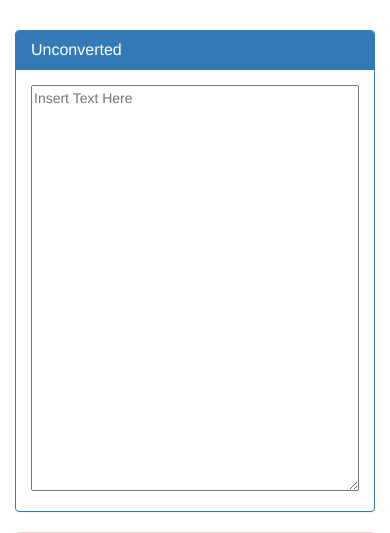
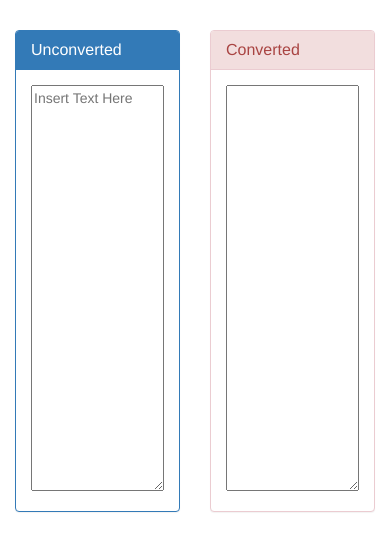
Before and after one commit to danieljeng/text-converter, a plain HTML site: page index.html in a window 390 px wide. Shown: the top 533 px of the page. Drawn offline with Linux system fonts and the light colour scheme.

Commit message:
Add meta keywords and description, add favicon, set to col-xs-6 for mobile, make converted textarea read only

```diff
--- a/index.html
+++ b/index.html
@@ -6,8 +6,14 @@
     <meta charset="utf-8">
     <meta http-equiv="X-UA-Compatible" content="IE=edge">
     <meta name="viewport" content="width=device-width, initial-scale=1.0">
+    <meta name="keywords" content="text converter, text, converter, converta, bored, anti spellcheck, spellcheck, text filter, bro">
+    <meta name="description" content="Use this text converter to turn normal text more interesting.">
 
     <title>Text Converter</title>
+
+    <link rel="shortcut icon"
+          type="image/x-icon"
+          href="images/favicon.ico">
 
     <link rel="stylesheet" href="frameworks/bootstrap/bootstrap.min.css">
     <link rel="stylesheet" href="fonts/font-awesome/css/font-awesome.min.css">
@@ -28,7 +34,7 @@
 
         <div class="row m-t-30">
 
-            <div class="col-sm-6">
+            <div class="col-xs-6">
 
                 <div class="panel panel-primary">
 
@@ -44,7 +50,7 @@
 
             </div>
 
-            <div class="col-sm-6">
+            <div class="col-xs-6">
 
                 <div class="panel panel-danger">
 
@@ -53,7 +59,7 @@
                     </div>
 
                     <div class="panel-body">
-                        <textarea id="textareaConverted" rows="20"></textarea>
+                        <textarea id="textareaConverted" rows="20" readonly></textarea>
                     </div>
 
                 </div>
```
Also changed, not shown: images/favicon.ico (added).
